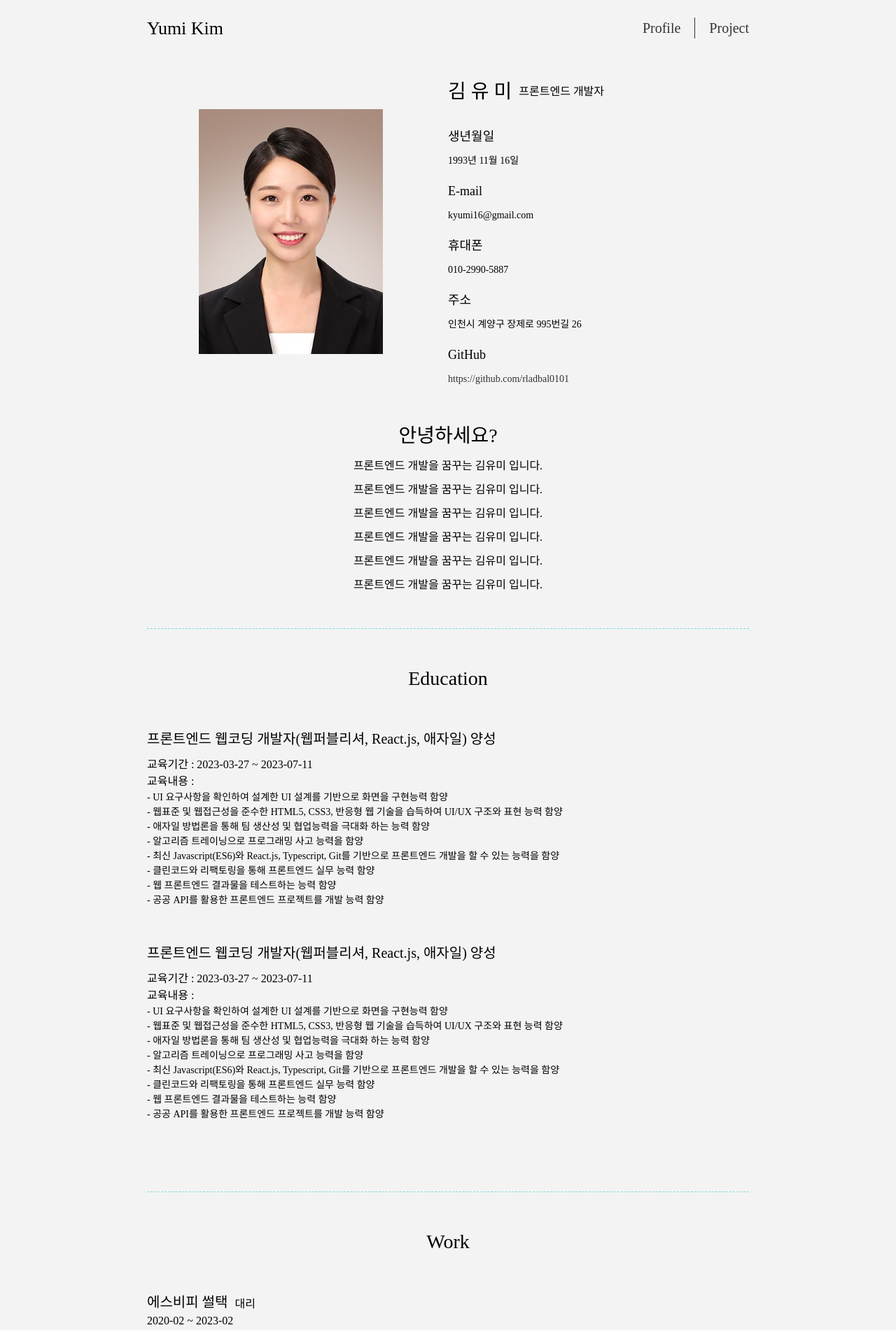
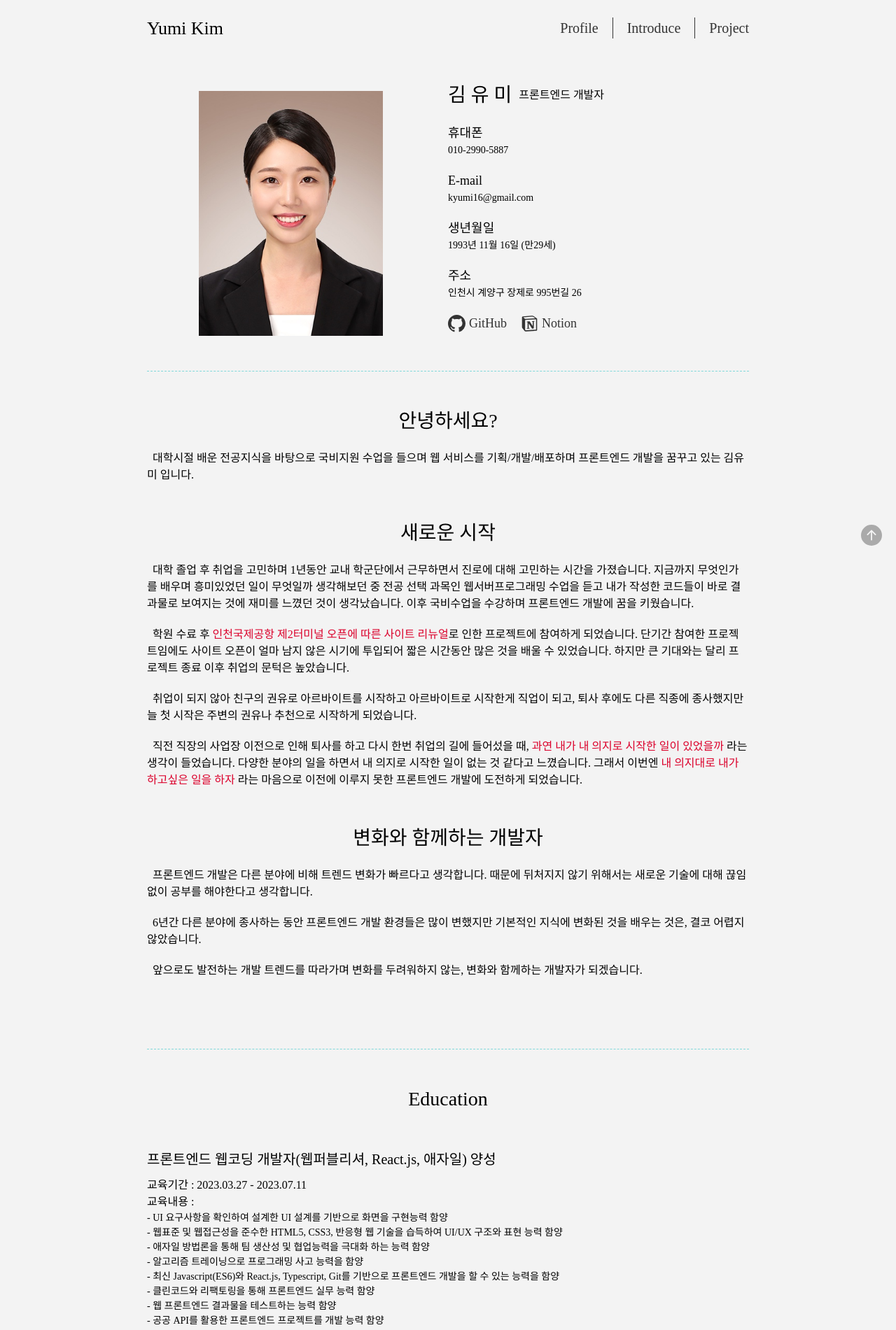
Before and after one commit to rladbal0101/portfolio, a React (Create React App) app: page / in a window 1280 px wide. Shown: the top 1901 px of the page at 70% size. Built offline with nearby package versions, Linux system fonts and the light colour scheme; a web font is replaced by a local one.

Commit message:
2023-08-04 자기소개 추가

```diff
--- a/src/components/Educations.js
+++ b/src/components/Educations.js
@@ -20,10 +20,10 @@ const ContentText = styled.ul`
 `;
 
 function Educations(props) {
+
   return (
     <EducationWraaper className='mt-5'>
       <h2>Education</h2>
-
       {
         dataEducation.reverse().map(education =>
           <Education className='mt-5'>
--- /dev/null
+++ b/src/components/Introduce.js
@@ -0,0 +1,69 @@
+import React from 'react';
+import styled from 'styled-components';
+
+const IntroduceWrapper = styled.div`
+  padding: 50px 0;
+  border-top: 1px dashed #80d8da;
+  `;
+
+const IntroduceParagraph = styled.div`
+
+  & + & {
+    margin-top: 50px;
+  }
+
+  p {
+    text-align: left;
+    margin-top: 20px;
+    text-indent: 0.5em;
+
+    span {
+      color: #db002b;
+    }
+  }
+`;
+
+function Introduce(props) {
+  return (
+    <IntroduceWrapper className='mt-5' id='introduce'>
+      <IntroduceParagraph>
+        <h2>안녕하세요&#63;</h2>
+        <p className='intro'>
+          대학시절 배운 전공지식을 바탕으로 국비지원 수업을 들으며 웹 서비스를 기획/개발/배포하며 프론트엔드 개발을 꿈꾸고 있는 김유미 입니다. <br />
+        </p>
+      </IntroduceParagraph>
+      <IntroduceParagraph>
+        <h2>새로운 시작</h2>
+        <p>
+          대학 졸업 후 취업을 고민하며 1년동안 교내 학군단에서 근무하면서 진로에 대해 고민하는 시간을 가졌습니다. 지금까지 무엇인가를 배우며 흥미있었던 일이 무엇일까 생각해보던 중 전공 선택 과목인 웹서버프로그래밍 수업을 듣고 내가 작성한 코드들이 바로 결과물로 보여지는 것에 재미를 느꼈던 것이 생각났습니다.
+          이후 국비수업을 수강하며 프론트엔드 개발에 꿈을 키웠습니다.
+        </p>
+        <p>
+          학원 수료 후 <span>인천국제공항 제2터미널 오픈에 따른 사이트 리뉴얼</span>로 인한 프로젝트에 참여하게 되었습니다. 단기간 참여한 프로젝트임에도 사이트 오픈이 얼마 남지 않은 시기에 투입되어 짧은 시간동안 많은 것을 배울 수 있었습니다. 하지만 큰 기대와는 달리 프로젝트 종료 이후 취업의 문턱은 높았습니다.
+        </p>
+        <p>
+          취업이 되지 않아 친구의 권유로 아르바이트를 시작하고 아르바이트로 시작한게 직업이 되고, 퇴사 후에도 다른 직종에 종사했지만 늘 첫 시작은 주변의 권유나 추천으로 시작하게 되었습니다.
+        </p>
+        <p>
+          직전 직장의 사업장 이전으로 인해 퇴사를 하고 다시 한번 취업의 길에 들어섰을 때, <span>과연 내가 내 의지로 시작한 일이 있었을까</span> 라는 생각이 들었습니다.
+          다양한 분야의 일을 하면서 내 의지로 시작한 일이 없는 것 같다고 느꼈습니다.
+          그래서 이번엔 <span>내 의지대로 내가 하고싶은 일을 하자</span> 라는 마음으로 이전에 이루지 못한 프론트엔드 개발에 도전하게 되었습니다.
+        </p>
+      </IntroduceParagraph>
+      <IntroduceParagraph>
+        <h2>변화와 함께하는 개발자</h2>
+        <p>
+          프론트엔드 개발은 다른 분야에 비해 트렌드 변화가 빠르다고 생각합니다. 때문에 뒤처지지 않기 위해서는 새로운 기술에 대해 끊임없이 공부를 해야한다고 생각합니다.
+        </p>
+        <p>
+          6년간 다른 분야에 종사하는 동안 프론트엔드 개발 환경들은 많이 변했지만 기본적인 지식에 변화된 것을 배우는 것은, 결코 어렵지 않았습니다.
+        </p>
+        <p>
+          앞으로도 발전하는 개발 트렌드를 따라가며 변화를 두려워하지 않는, 변화와 함께하는 개발자가 되겠습니다.
+        </p>
+      </IntroduceParagraph>
+    </IntroduceWrapper>
+  );
+}
+
+export default Introduce;
--- a/src/components/Layout.js
+++ b/src/components/Layout.js
@@ -58,11 +58,12 @@ function Layout(props) {
   return (
     <>
       {/* 헤더 영역 */}
-      <StyledHeader>
+      <StyledHeader id='top'>
         <HeaderInner className='inner'>
           <Logo className='cursor-pointer logo'>Yumi Kim</Logo>
           <ul className='nav'>
             <li className='cursor-pointer'><a href='#profile'>Profile</a></li>
+            <li className='cursor-pointer'><a href='#introduce'>Introduce</a></li>
             <li className='cursor-pointer'><a href='#project'>Project</a></li>
           </ul>
         </HeaderInner>
--- a/src/components/Others.js
+++ b/src/components/Others.js
@@ -8,7 +8,13 @@ const OtherWraaper = styled.div`
 `;
 
 const Other = styled.div`
+  text-align: left;
 
+  ul {
+    list-style-type: square;
+    padding-left: 20px;
+
+  }
 `;
 
 function Others(props) {
@@ -16,6 +22,21 @@ function Others(props) {
     <OtherWraaper className='mt-5'>
       <h2>Other Experience</h2>
       <Other className='mt-5'>
+        <h3 className='mb-3'>인천국제공항 & 스카이몬스</h3>
+        {/* <p>
+          들어갈 내용: 1) 회사 2) 부서/직함 3) 기간 4) 진행한 일 5) 사용한 기술 6) 성과와 수치 중심의 결과(예: 매출 신장률, 수상 경력, 언론 기사 등) 등
+        </p> */}
+        <p>인천국제공항 제2터미널</p>
+        <ul className='mt-1'>
+          <li>인천공항 T2 오픈에 따른 인천국제공항 홈페이지 리뉴얼 작업</li>
+          <li>인천국제공항, 인천국제공항공사 서브 페이지 구현/교통, 주차 페이지</li>
+        </ul>
+        <p className='mt-3'>스카이몬스</p>
+        <ul className='mt-1'>
+          <li>
+            인천국제공항 관련 사이트 스카이몬스(인천국제공항 배드민턴단) 메인 페이지 및 서브페이지 헤더 작업
+          </li>
+        </ul>
       </Other>
     </OtherWraaper>
   );
--- a/src/components/Profile.js
+++ b/src/components/Profile.js
@@ -1,14 +1,16 @@
 import React from 'react';
 import styled from 'styled-components';
 import profileImg from "../images/profile_img.jpg";
+import { BsGithub } from "react-icons/bs";
+import { RxNotionLogo } from "react-icons/rx";
 
 const ProfileWrapper = styled.div`
   display: flex;
   justify-content: center;
-  align-items: center;
 
   @media screen and (max-width: 768px) {
     flex-direction: column;
+    align-items: center;
 
     .profile-info {
       text-align: center;
@@ -17,12 +19,16 @@ const ProfileWrapper = styled.div`
     .content-title {
       justify-content: center;
     }
+    .link {
+      justify-content: center;
+    }
   }
 `;
 
 const ProfileImgWrapper = styled.div`
   width: 350px;
   height: 350px;
+  margin-top: 20px;
 `;
 
 const ProfileImg = styled.div`
@@ -52,18 +58,31 @@ const ContactInfoUl = styled.ul`
   p {
     font-size: 14px;
   }
+
+  .link {
+    display: flex;
+
+    a {
+      display: flex;
+      align-items: center;
+
+      svg {
+        font-size: 25px;
+        margin-right: 5px;
+      }
+    }
+
+    h4 + h4 {
+      margin-left: 20px;
+    }
+  }
 `;
 
-const Introduce = styled.div`
-  /* p {
-    font-size: 20px;
-  } */
-`;
+
 
 function Profile(props) {
   return (
-    <div className='mt-3' id='profile'>
-      <ProfileWrapper>
+    <ProfileWrapper className='mt-3' id='profile'>
       <ProfileImgWrapper>
         <ProfileImg />
       </ProfileImgWrapper>
@@ -72,44 +91,34 @@ function Profile(props) {
           <h2>김 유 미</h2>
           <p className='ml-1'>프론트엔드 개발자</p>
         </ContactTitle>
-          <ContactInfoUl className='mt-1'>
+        <ContactInfoUl>
           <li className='mt-2'>
-              <h4>생년월일</h4>
-              <p className='mt-1'>1993년 11월 16일</p>
+            <h4>휴대폰</h4>
+            <p>010-2990-5887</p>
           </li>
           <li className='mt-2'>
             <h4>E-mail</h4>
-              <p className='mt-1'>kyumi16@gmail.com</p>
+            <p>kyumi16@gmail.com</p>
           </li>
           <li className='mt-2'>
-              <h4>휴대폰</h4>
-              <p className='mt-1'>010-2990-5887</p>
+            <h4>생년월일</h4>
+            <p>1993년 11월 16일 &#40;만29세&#41;</p>
           </li>
           <li className='mt-2'>
             <h4>주소</h4>
-              <p className='mt-1'>인천시 계양구 장제로 995번길 26</p>
+            <p>인천시 계양구 장제로 995번길 26</p>
           </li>
-            <li className='mt-2'>
-              <h4>GitHub</h4>
-              <p className='mt-1'>
-                <a href='https://github.com/rladbal0101' target='_blank'>https://github.com/rladbal0101</a>
-              </p>
+          <li className='mt-2 link'>
+            <h4>
+              <a href='https://github.com/rladbal0101' target='_blank'><BsGithub />GitHub</a>
+            </h4>
+            <h4>
+              <a href='https://www.notion.so/52656b0ab27741e2b2fa50df4ad632a0?pvs=4' target='_blank'><RxNotionLogo />Notion</a>
+            </h4>
           </li>
         </ContactInfoUl>
       </ProfileInfo>
     </ProfileWrapper>
-
-      {/* 자기소개 */}
-      <Introduce className='mt-5'>
-        <h2>안녕하세요?</h2>
-        <p className='mt-1'>프론트엔드 개발을 꿈꾸는 김유미 입니다.</p>
-        <p className='mt-1'>프론트엔드 개발을 꿈꾸는 김유미 입니다.</p>
-        <p className='mt-1'>프론트엔드 개발을 꿈꾸는 김유미 입니다.</p>
-        <p className='mt-1'>프론트엔드 개발을 꿈꾸는 김유미 입니다.</p>
-        <p className='mt-1'>프론트엔드 개발을 꿈꾸는 김유미 입니다.</p>
-        <p className='mt-1'>프론트엔드 개발을 꿈꾸는 김유미 입니다.</p>
-      </Introduce>
-    </div>
   );
 }
 
--- a/src/components/Works.js
+++ b/src/components/Works.js
@@ -42,7 +42,7 @@ function Works(props) {
       <h2>Work</h2>
       {
         dataWork.reverse().map(work =>
-          <Work className='mt-5'>
+          <Work className='mt-3'>
             <WorkTitleContainer>
               <CompanyText>{work.company}</CompanyText>
               <PositionText>{work.position}</PositionText>
--- a/src/dataEducation.json
+++ b/src/dataEducation.json
@@ -2,7 +2,7 @@
   {
     "id": "0",
     "title": "UI/UX 엔지니어링 (반응형웹모바일) 양성과정",
-    "period": "2017-03-06 ~ 2017-09-07",
+    "period": "2017.03.06 - 2017.09.07",
     "content": [
       "디자인 구성요소 설계",
       "프로토타입 기초데이터 수립 및 스케치",
@@ -16,7 +16,7 @@
   {
     "id": "1",
     "title": "프론트엔드 웹코딩 개발자(웹퍼블리셔, React.js, 애자일) 양성",
-    "period": "2023-03-27 ~ 2023-07-11",
+    "period": "2023.03.27 - 2023.07.11",
     "content": [
       "UI 요구사항을 확인하여 설계한 UI 설계를 기반으로 화면을 구현능력 함양",
       "웹표준 및 웹접근성을 준수한 HTML5, CSS3, 반응형 웹 기술을 습득하여 UI/UX 구조와 표현 능력 함양",
--- a/src/dataWork.json
+++ b/src/dataWork.json
@@ -1,7 +1,7 @@
 [
   {
     "id": "0",
-    "period": "2016-01 ~ 2016-12",
+    "period": "2016.01 . 2016.12",
     "company": "백석대학교 산학협력단",
     "field": "문서관리, 문서작성",
     "position" : "학군단 사원",
@@ -11,10 +11,10 @@
   },
   {
     "id": "1",
-    "period": "2017-12 ~ 2018-01",
+    "period": "2017.12 . 2018.01",
     "company": "*",
-    "field": "반응형웹",
-    "position" : "프리랜서",
+    "field": "반응형웹 개발",
+    "position" : "프론트엔드 개발",
     "content": [
       "인천공항 T2 오픈에 따른 인천국제공항 홈페이지 리뉴얼 작업",
       "인천국제공항, 인천국제공항공사 서브 페이지 구현/교통, 주차 페이지",
@@ -23,27 +23,27 @@
   },
   {
     "id": "2",
-    "period": "2018-03 ~ 2018-11",
-    "company": "투썸플레이스 왕산해수욕장점",
+    "period": "2018.03 - 2018.11",
+    "company": "투썸플레이스",
     "field": "카페·레스토랑매니저,바리스타",
-    "position" : "매니저",
+    "position" : "왕산해수욕장점 매니저",
     "content": [
-      "음료 제조 및 케익 생산", "매장관리"
+      "음료 제조 및 케익 생산", "매장관리", "스탭관리"
     ]
   },
   {
     "id": "3",
-    "period": "2018-12 ~ 2019-07",
-    "company": "투썸플레이스 지식정보단지역점",
+    "period": "2018.12 - 2019.07",
+    "company": "투썸플레이스",
     "field": "카페·레스토랑매니저,바리스타",
-    "position" : "매니저",
+    "position" : "지식정보단지역점 매니저",
     "content": [
       "직원 근태 및 스케쥴 관리", "음료 제조 및 케익 생산", "매장관리"
     ]
   },
   {
     "id": "4",
-    "period": "2019-09 ~ 2020-01",
+    "period": "2019.09 - 2020.01",
     "company": "고려휴먼스㈜",
     "field": "인바운드상담원",
     "position" : "사원 팀원",
@@ -53,7 +53,7 @@
   },
   {
     "id": "5",
-    "period": "2020-02 ~ 2023-02",
+    "period": "2020.02 - 2023.02",
     "company": "에스비피 썰택",
     "field": "금속, 연마",
     "position" : "대리",
--- a/src/pages/Main.js
+++ b/src/pages/Main.js
@@ -1,31 +1,31 @@
-import React, { useState } from 'react';
+import React from 'react';
 import Profile from '../components/Profile';
+import Introduce from '../components/Introduce';
 import Educations from '../components/Educations';
 import Works from '../components/Works';
 import Projects from '../components/Projects';
 import Others from '../components/Others';
 import Skills from '../components/Skills';
 
-import { BsArrowUpCircleFill, BsArrowUpCircle } from "react-icons/bs";
+import { BsArrowUpCircleFill } from "react-icons/bs";
 import styled from 'styled-components';
 
-const Scroll = styled.div`
+const Scroll = styled.a`
+
   svg {
-    font-size: 25px;
-    color: #80d8da;
+    font-size: 30px;
+    color: #aaa;
+    position: fixed;
+    bottom: 20px;
+    right: 20px;
 
     :hover {
-      color: red;
+      color: #80d8da;
     }
   }
 `;
 
 function Main(props) {
-  const [mouseOver, setMouseOver] = useState(true);
-
-  if(mouseOver) {
-    setMouseOver(!mouseOver);
-  }
 
   return (
     <div className='inner'>
@@ -33,19 +33,15 @@ function Main(props) {
         제목, 직무명, 인적사항, 자기소개, 학력 및 교육사항, 경력, 프로젝트, 직무 관련 활동, 기타 경력 및 경험, 스킬
       */}
       <Profile />
+      <Introduce />
       <Educations />
       <Works />
       <Projects />
-      {/* <Others /> */}
+      <Others />
       <Skills />
 
-       {/* SCROLL TO TOP */}
-      <Scroll id="to-top" className='cursor-pointer'>
-        {
-          mouseOver
-          ? <BsArrowUpCircle />
-          : <BsArrowUpCircle />
-        }
+      <Scroll href='#top'>
+        <BsArrowUpCircleFill />
       </Scroll>
     </div>
   );
```
Also changed, not shown: src/App.js (+15 -12 lines), src/components/Projects.js (+15 -8 lines). Lines whose indentation alone changed are shown as unchanged.
